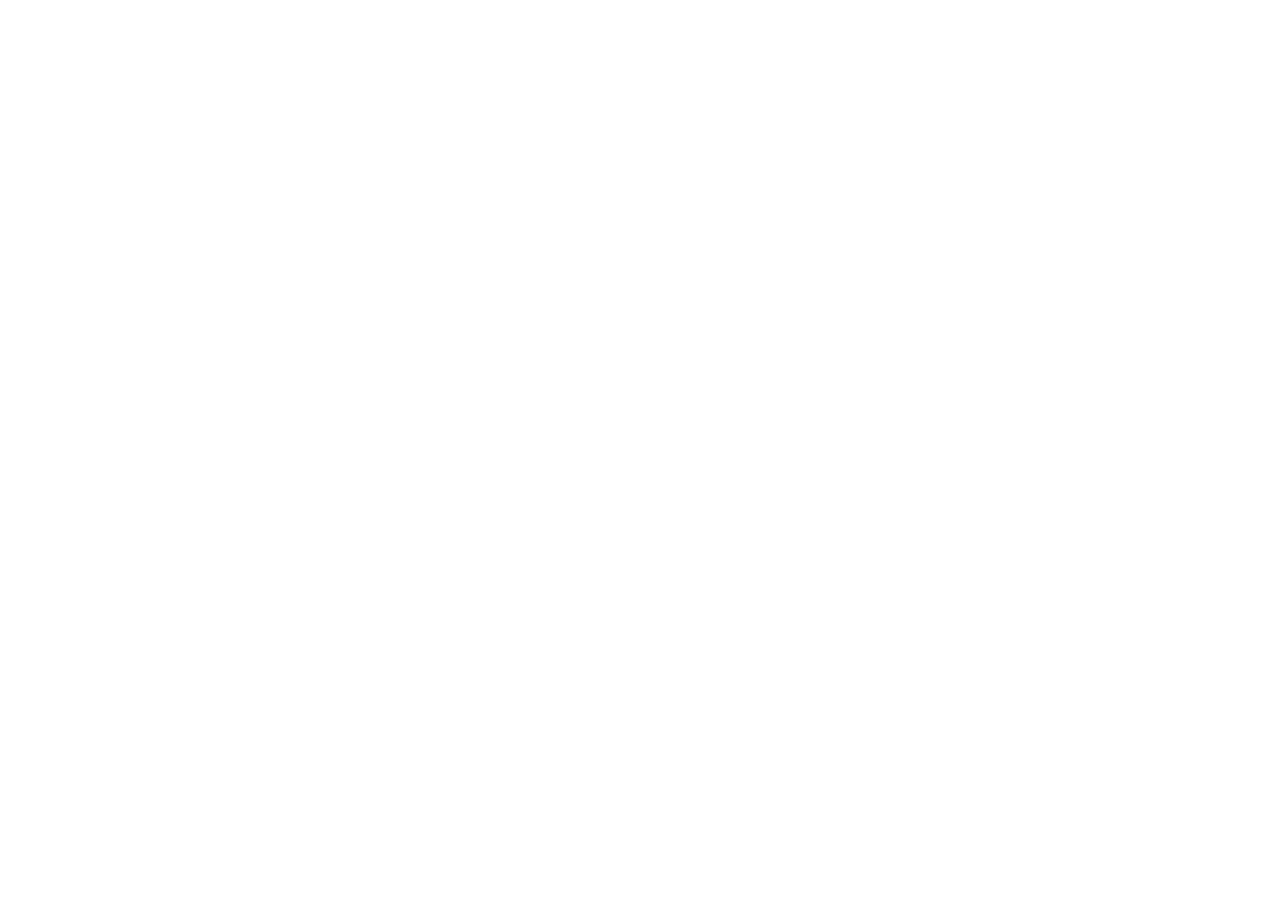
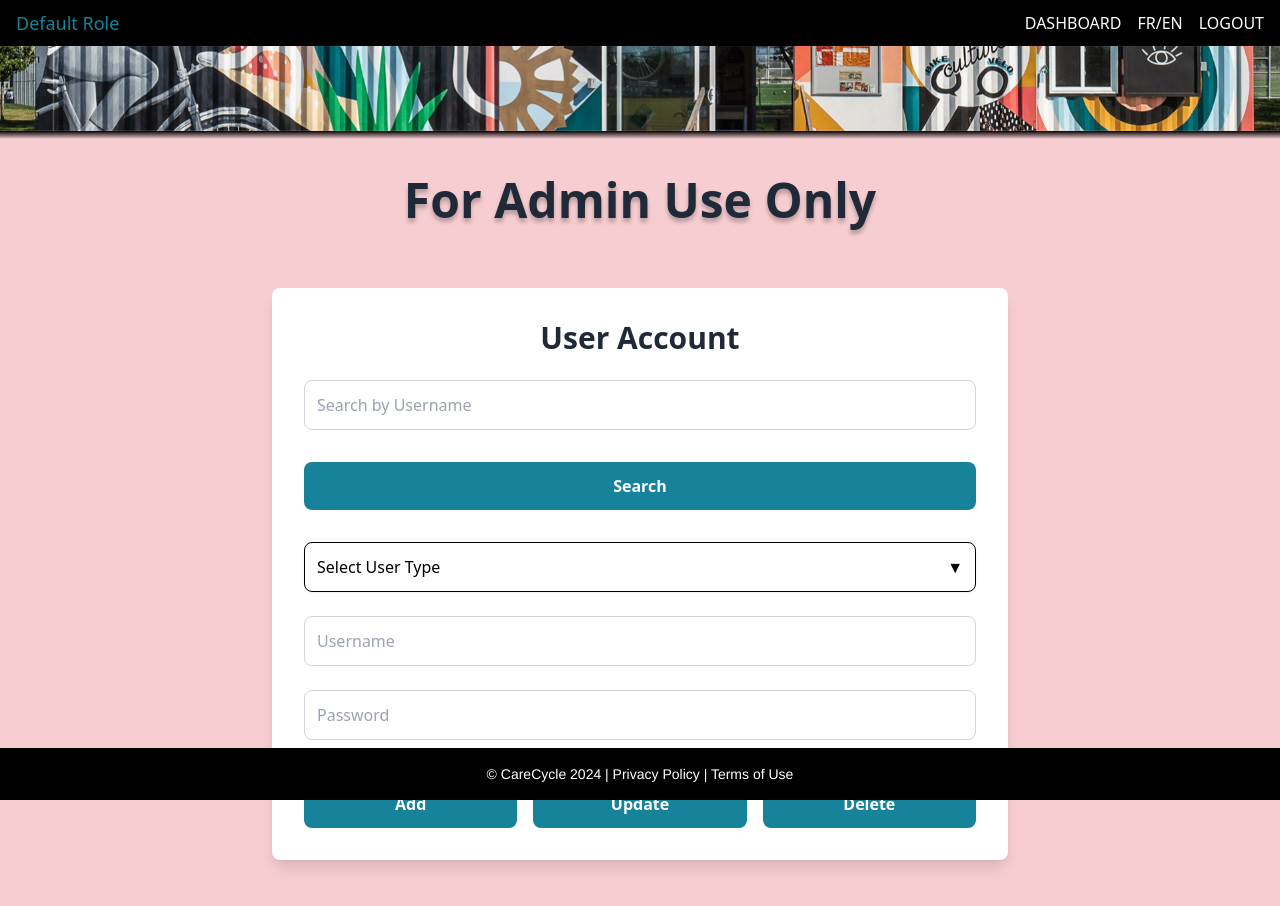
Before and after one commit to anapechonkin/CareCycle, a React (Create React App) app in the folder carecycle/client/: page /userAccount in a window 1280 px wide. Before the commit this address had no page. Shown: the top 906 px of the page. Before the commit the page ends 800 px from the top, so only its background shows below. Built offline with nearby package versions, Linux system fonts and the light colour scheme.

Commit message:
added useraccount form component, finished user account page

```diff
--- a/carecycle/client/src/App.js
+++ b/carecycle/client/src/App.js
@@ -8,6 +8,7 @@
 import PageTwoExtraQuestionnaire from './pages/PageTwoExtraQuestionnaire';
 import PageFourQuestionnaire from './pages/PageFourQuestionnaire';
 import Dashboard from './pages/Dashboard';
+import UserAccountPage from './pages/UserAccountPage';
 
 function App() {
   return (
@@ -22,6 +23,7 @@
           <Route path="/pageThreeQuestionnaire" element={<PageThreeQuestionnaire />} />
           <Route path="/pageFourQuestionnaire" element={<PageFourQuestionnaire />} />
           <Route path="/dashboard" element={<Dashboard />} />
+          <Route path="/userAccount" element={<UserAccountPage />} />
         </Routes>
       </Router>
     </UserProvider>
--- /dev/null
+++ b/carecycle/client/src/components/UserAccountForm.jsx
@@ -0,0 +1,68 @@
+import React, { useState } from "react";
+import Dropdown from "./DropDown"; // Assuming Dropdown is styled with Tailwind
+import Button from "./Button"; // Using the original Button component without altering colors
+
+const UserAccountForm = () => {
+  const [userType, setUserType] = useState("");
+  const [username, setUsername] = useState("");
+  const [password, setPassword] = useState("");
+  const [searchUsername, setSearchUsername] = useState("");
+
+  const handleSearch = () => {
+    console.log("Searching for:", searchUsername);
+  };
+
+  const handleSubmit = (event) => {
+    event.preventDefault();
+    console.log("Form submitted with:", { userType, username, password });
+  };
+
+  return (
+    <div className="bg-white shadow-lg rounded-lg p-8 mt-10 mb-10">
+      <h2 className="text-3xl font-semibold text-center text-gray-800 mb-6">User Account</h2>
+
+      {/* Search Section */}
+      <div className="mb-8">
+        <input
+          type="text"
+          placeholder="Search by Username"
+          value={searchUsername}
+          onChange={(e) => setSearchUsername(e.target.value)}
+          className="block w-full p-3 mb-4 border border-gray-300 rounded-lg focus:outline-none focus:ring-2 focus:ring-[#16839B] transition duration-200"
+        />
+        <Button onClick={handleSearch} text="Search" />
+      </div>
+
+      {/* Form Section */}
+      <form onSubmit={handleSubmit} className="space-y-6">
+        <Dropdown
+          options={["Admin", "Volunteer", "CA/Employee"]}
+          placeholder="Select User Type"
+          selectedOption={userType}
+          onSelect={setUserType}
+        />
+        <input
+          type="text"
+          placeholder="Username"
+          value={username}
+          onChange={(e) => setUsername(e.target.value)}
+          className="block w-full p-3 border border-gray-300 rounded-lg focus:outline-none focus:ring-2 focus:ring-[#16839B] transition duration-200"
+        />
+        <input
+          type="password"
+          placeholder="Password"
+          value={password}
+          onChange={(e) => setPassword(e.target.value)}
+          className="block w-full p-3 border border-gray-300 rounded-lg focus:outline-none focus:ring-2 focus:ring-[#16839B] transition duration-200"
+        />
+        <div className="flex justify-around mt-4 gap-4">
+          <Button type="submit" text="Add" />
+          <Button type="button" text="Update" />
+          <Button type="button" text="Delete" />
+        </div>
+      </form>
+    </div>
+  );
+};
+
+export default UserAccountForm;
--- a/carecycle/client/src/data/DashboardContainersConfig.jsx
+++ b/carecycle/client/src/data/DashboardContainersConfig.jsx
@@ -1,7 +1,7 @@
 // Example configuration for dashboard containers based on user types
 const dashboardContainersConfig = {
     admin: [
-      { name: "Manage User Account", icon: "/icons/userAccount.png", route: "/manage-users" },
+      { name: "Manage User Account", icon: "/icons/userAccount.png", route: "/userAccount" },
       { name: "Client Stats Questionnaire", icon: "/icons/clientStats.png", route: "/startQuestionnaire" },
       { name: "Client Stats Report", icon: "/icons/clientStatsReport.png", route: "/reports" },
       // Add more admin containers as needed
--- /dev/null
+++ b/carecycle/client/src/pages/UserAccountPage.jsx
@@ -0,0 +1,29 @@
+import React from "react";
+import NavBar from "../components/NavBar";
+import Footer from "../components/Footer";
+import UserAccountForm from "../components/UserAccountForm"; // Make sure to create this component
+import Banner from "../components/Banner";
+import Shadow from "../components/Shadow";
+
+
+const UserAccountPage = () => {
+  return (
+    <div className="flex flex-col min-h-screen bg-[#f6cdd0]">
+      <NavBar />
+      <Banner />
+      <Shadow />
+        <div className="absolute inset-0 z-[-1]" style={{ backgroundImage: "url('/photos/photoIndoor.jpg')", backgroundSize: 'cover', backgroundPosition: 'center' }}>
+          <div className="absolute inset-0 bg-custom-blue opacity-75"></div>
+        </div>
+      <div className="flex-grow pt-20 pb-20 mt-24 flex flex-col items-center justify-center w-full">
+        <div className="max-w-[800px] w-full px-4 lg:px-8 space-y-12">
+          <h1 className="text-5xl font-bold mb-16 text-center text-gray-800 [text-shadow:0px_4px_4px_#00000040]">For Admin Use Only</h1>
+          <UserAccountForm />
+        </div>
+      </div>
+      <Footer />
+    </div>
+  );
+};
+
+export default UserAccountPage;
```
